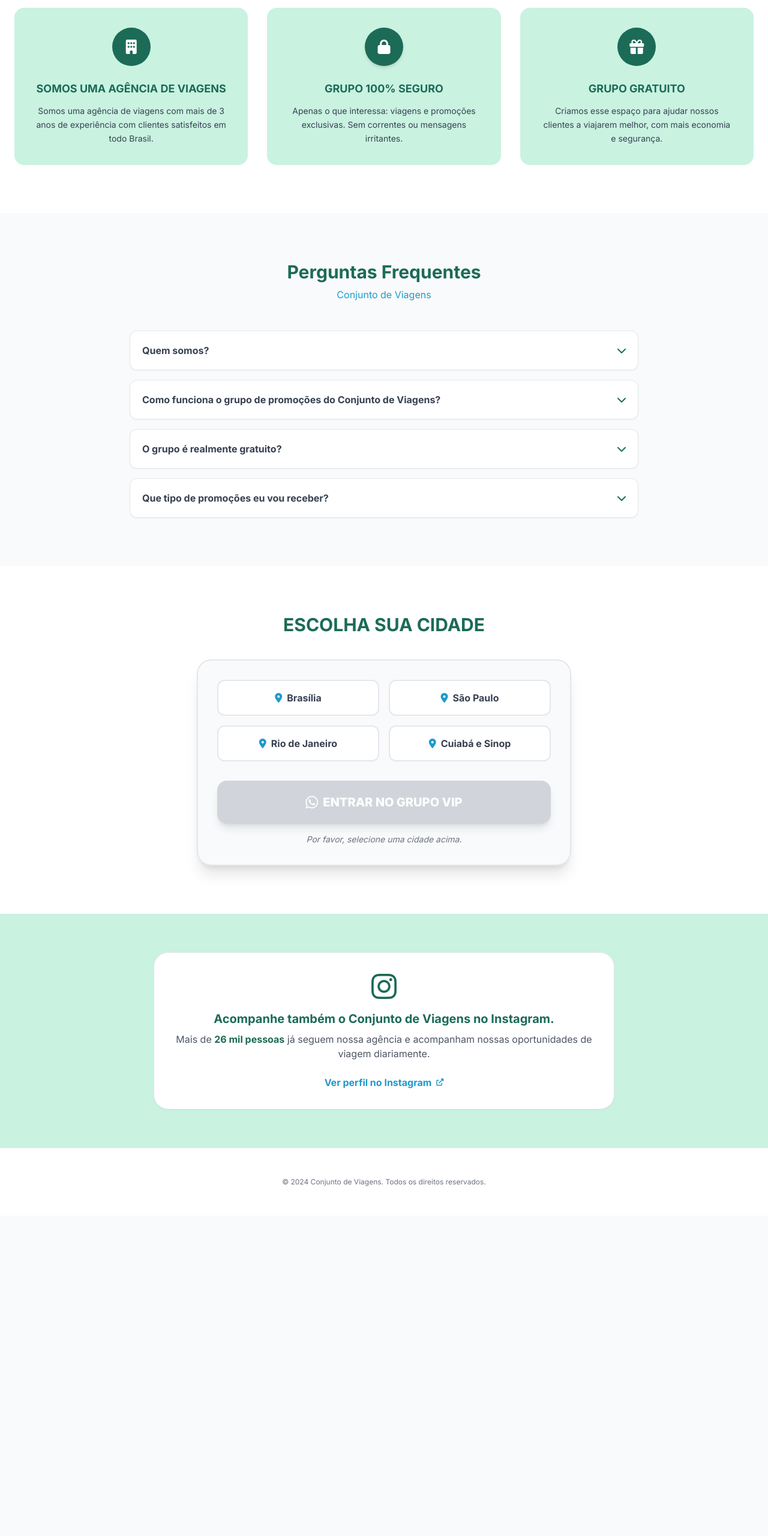
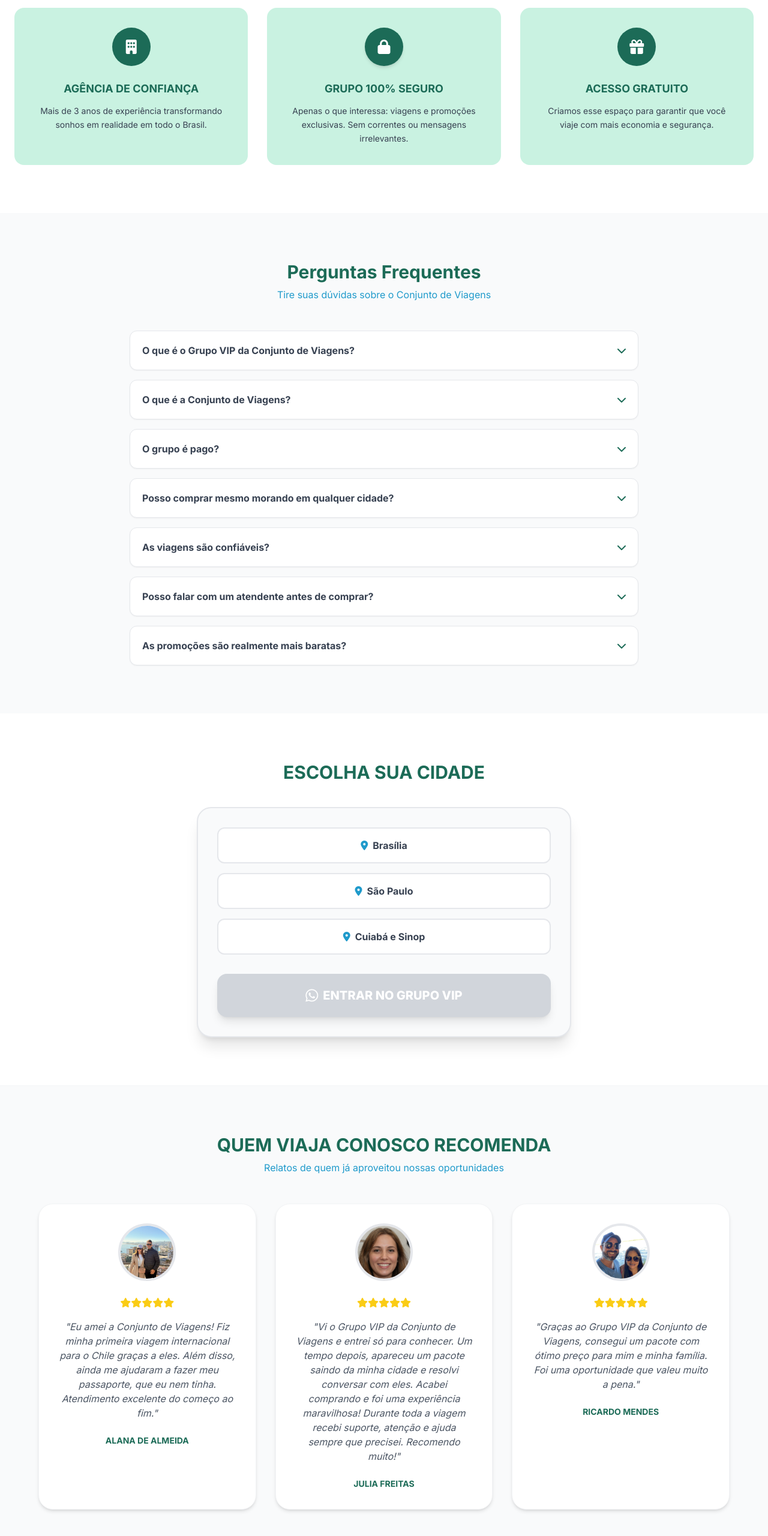
Before and after one commit to Thiagoarrigo/conjunto-de-viagens, a plain HTML site: page index.html in a window 1280 px wide. Shown: the part 860-3420 px from the top of the page at 60% size. Before the commit the page ends 2886 px from the top, so only its background shows below. Drawn offline with nearby package versions, Linux system fonts and the light colour scheme.

Commit message:
Add files via upload

```diff
--- a/index.html
+++ b/index.html
@@ -50,7 +50,6 @@
             box-shadow: 0 0 0 2px var(--verde-principal);
         }
 
-        /* Notificação de Prova Social */
         #social-proof-toast {
             position: fixed;
             bottom: 20px;
@@ -79,7 +78,6 @@
 </head>
 <body class="bg-gray-50 text-gray-800">
 
-    <!-- Notificação de Prova Social -->
     <div id="social-proof-toast">
         <div class="social-proof-card">
             <div class="flex-shrink-0 w-10 h-10 bg-verde-claro rounded-full flex items-center justify-center text-verde-principal">
@@ -92,7 +90,6 @@
         </div>
     </div>
 
-    <!-- Header Centralizado -->
     <header class="bg-white border-b border-gray-100 sticky top-0 z-50 shadow-sm">
         <div class="container mx-auto px-6 py-4 flex justify-center items-center">
             <div class="flex items-center space-x-3">
@@ -104,7 +101,6 @@
         </div>
     </header>
 
-    <!-- Hero -->
     <section class="bg-verde-principal text-white py-16 md:py-24">
         <div class="container mx-auto px-6 text-center">
             <h1 class="text-3xl md:text-5xl font-extrabold mb-6 leading-tight">
@@ -126,8 +122,6 @@
                     <option value="São Paulo - Guarulhos (GRU)">
                     <option value="São Paulo - Congonhas (CGH)">
                     <option value="Campinas - Viracopos (VCP)">
-                    <option value="Rio de Janeiro - Galeão (GIG)">
-                    <option value="Rio de Janeiro - Santos Dumont (SDU)">
                 </datalist>
 
                 <p class="text-xs text-gray-500 mt-3 italic flex items-center">
@@ -140,95 +134,116 @@
         </div>
     </section>
 
-    <!-- Benefícios -->
     <section class="py-20 bg-white">
         <div class="container mx-auto px-6">
             <div class="grid md:grid-cols-3 gap-8">
-                <!-- Benefício 1: Somos uma agência -->
                 <div class="p-8 rounded-2xl bg-verde-claro border border-transparent hover:border-verde-principal transition-all text-center">
                     <div class="w-16 h-16 bg-verde-principal rounded-full flex items-center justify-center mb-6 mx-auto">
                         <i class="fas fa-building text-white text-2xl"></i>
                     </div>
-                    <h3 class="font-bold text-lg mb-3 text-verde-principal uppercase">Somos uma agência de viagens</h3>
-                    <p class="text-gray-700 text-sm leading-relaxed">Somos uma agência de viagens com mais de 3 anos de experiência com clientes satisfeitos em todo Brasil.</p>
+                    <h3 class="font-bold text-lg mb-3 text-verde-principal uppercase">Agência de Confiança</h3>
+                    <p class="text-gray-700 text-sm leading-relaxed">Mais de 3 anos de experiência transformando sonhos em realidade em todo o Brasil.</p>
                 </div>
-                <!-- Benefício 2: Segurança -->
                 <div class="p-8 rounded-2xl bg-verde-claro border border-transparent hover:border-verde-principal transition-all text-center">
                     <div class="w-16 h-16 bg-verde-principal rounded-full flex items-center justify-center mb-6 mx-auto shadow-md">
                         <i class="fas fa-lock text-white text-2xl"></i>
                     </div>
                     <h3 class="font-bold text-lg mb-3 text-verde-principal uppercase">Grupo 100% Seguro</h3>
-                    <p class="text-gray-700 text-sm leading-relaxed">Apenas o que interessa: viagens e promoções exclusivas. Sem correntes ou mensagens irritantes.</p>
+                    <p class="text-gray-700 text-sm leading-relaxed">Apenas o que interessa: viagens e promoções exclusivas. Sem correntes ou mensagens irrelevantes.</p>
                 </div>
-                <!-- Benefício 3: Gratuito -->
                 <div class="p-8 rounded-2xl bg-verde-claro border border-transparent hover:border-verde-principal transition-all text-center">
                     <div class="w-16 h-16 bg-verde-principal rounded-full flex items-center justify-center mb-6 mx-auto">
                         <i class="fas fa-gift text-white text-2xl"></i>
                     </div>
-                    <h3 class="font-bold text-lg mb-3 text-verde-principal uppercase">Grupo Gratuito</h3>
-                    <p class="text-gray-700 text-sm leading-relaxed">Criamos esse espaço para ajudar nossos clientes a viajarem melhor, com mais economia e segurança.</p>
+                    <h3 class="font-bold text-lg mb-3 text-verde-principal uppercase">Acesso Gratuito</h3>
+                    <p class="text-gray-700 text-sm leading-relaxed">Criamos esse espaço para garantir que você viaje com mais economia e segurança.</p>
                 </div>
             </div>
         </div>
     </section>
 
-    <!-- FAQ Completo -->
     <section class="py-20 bg-gray-50">
         <div class="container mx-auto px-6 max-w-4xl">
             <div class="text-center mb-12">
                 <h2 class="text-3xl font-bold text-verde-principal">Perguntas Frequentes</h2>
-                <p class="text-azul-institucional font-medium mt-2">Conjunto de Viagens</p>
+                <p class="text-azul-institucional font-medium mt-2">Tire suas dúvidas sobre o Conjunto de Viagens</p>
             </div>
 
             <div class="space-y-4">
-                <!-- FAQ: Quem somos? -->
                 <div class="faq-item bg-white border border-gray-200 rounded-xl overflow-hidden cursor-pointer shadow-sm">
                     <div class="p-5 flex justify-between items-center hover:bg-verde-claro transition-colors" onclick="toggleFaq(this)">
-                        <span class="font-bold text-gray-700">Quem somos?</span>
+                        <span class="font-bold text-gray-700">O que é o Grupo VIP da Conjunto de Viagens?</span>
                         <i class="fas fa-chevron-down text-verde-principal transition-transform"></i>
                     </div>
                     <div class="faq-content px-5">
-                        <div class="py-5 text-gray-600 border-t border-gray-100 leading-relaxed">
-                            Somos uma agência de viagens com mais de 3 anos de experiência, atuando em todo o Brasil. Trabalhamos com viagens nacionais e internacionais, oferecendo passagens, pacotes e suporte para que nossos clientes viajem com segurança, economia e tranquilidade.
+                        <div class="py-5 text-gray-600 border-t border-gray-100">
+                            É um grupo exclusivo onde você recebe promoções reais de passagens, pacotes, cruzeiros, hotéis, tours e muito mais, sempre com valores abaixo do mercado e oportunidades limitadas.
                         </div>
                     </div>
                 </div>
-
-                <!-- FAQ 1 -->
                 <div class="faq-item bg-white border border-gray-200 rounded-xl overflow-hidden cursor-pointer shadow-sm">
                     <div class="p-5 flex justify-between items-center hover:bg-verde-claro transition-colors" onclick="toggleFaq(this)">
-                        <span class="font-bold text-gray-700">Como funciona o grupo de promoções do Conjunto de Viagens?</span>
+                        <span class="font-bold text-gray-700">O que é a Conjunto de Viagens?</span>
                         <i class="fas fa-chevron-down text-verde-principal transition-transform"></i>
                     </div>
                     <div class="faq-content px-5">
-                        <div class="py-5 text-gray-600 border-t border-gray-100 leading-relaxed">
-                            No grupo, você recebe oportunidades reais de viagem selecionadas pela nossa equipe. As promoções são organizadas para facilitar sua escolha e sempre acompanhadas de suporte da nossa agência.
+                        <div class="py-5 text-gray-600 border-t border-gray-100">
+                            Somos uma agência de viagens com mais de 3 anos de experiência. Atuamos em todo o Brasil, com clientes satisfeitos em destinos nacionais e internacionais, dizemos que a riqueza do mundo está ao seu alcance através de nós!
                         </div>
                     </div>
                 </div>
-
-                <!-- FAQ 2 -->
                 <div class="faq-item bg-white border border-gray-200 rounded-xl overflow-hidden cursor-pointer shadow-sm">
                     <div class="p-5 flex justify-between items-center hover:bg-verde-claro transition-colors" onclick="toggleFaq(this)">
-                        <span class="font-bold text-gray-700">O grupo é realmente gratuito?</span>
+                        <span class="font-bold text-gray-700">O grupo é pago?</span>
                         <i class="fas fa-chevron-down text-verde-principal transition-transform"></i>
                     </div>
                     <div class="faq-content px-5">
-                        <div class="py-5 text-gray-600 border-t border-gray-100 leading-relaxed">
-                            Sim, o grupo é totalmente gratuito. Criamos esse espaço para ajudar nossos clientes a viajarem melhor, com mais economia e segurança.
+                        <div class="py-5 text-gray-600 border-t border-gray-100">
+                            Não. O Grupo VIP é 100% gratuito. Você não paga nada para participar e só compra se quiser.
                         </div>
                     </div>
                 </div>
-
-                <!-- FAQ 3 -->
                 <div class="faq-item bg-white border border-gray-200 rounded-xl overflow-hidden cursor-pointer shadow-sm">
                     <div class="p-5 flex justify-between items-center hover:bg-verde-claro transition-colors" onclick="toggleFaq(this)">
-                        <span class="font-bold text-gray-700">Que tipo de promoções eu vou receber?</span>
+                        <span class="font-bold text-gray-700">Posso comprar mesmo morando em qualquer cidade?</span>
                         <i class="fas fa-chevron-down text-verde-principal transition-transform"></i>
                     </div>
                     <div class="faq-content px-5">
-                        <div class="py-5 text-gray-600 border-t border-gray-100 leading-relaxed">
-                            Você pode receber ofertas de passagens aéreas, pacotes completos, cruzeiros, passeios e experiências nacionais e internacionais. Tudo cuidadosamente selecionado.
+                        <div class="py-5 text-gray-600 border-t border-gray-100">
+                            Sim! Atendemos clientes de todo o Brasil, com promoções adaptadas para diferentes cidades e aeroportos.
+                        </div>
+                    </div>
+                </div>
+                <div class="faq-item bg-white border border-gray-200 rounded-xl overflow-hidden cursor-pointer shadow-sm">
+                    <div class="p-5 flex justify-between items-center hover:bg-verde-claro transition-colors" onclick="toggleFaq(this)">
+                        <span class="font-bold text-gray-700">As viagens são confiáveis?</span>
+                        <i class="fas fa-chevron-down text-verde-principal transition-transform"></i>
+                    </div>
+                    <div class="faq-content px-5">
+                        <div class="py-5 text-gray-600 border-t border-gray-100">
+                            Sim. Trabalhamos apenas com operadoras, companhias aéreas e fornecedores reconhecidos e seguros.
+                        </div>
+                    </div>
+                </div>
+                <div class="faq-item bg-white border border-gray-200 rounded-xl overflow-hidden cursor-pointer shadow-sm">
+                    <div class="p-5 flex justify-between items-center hover:bg-verde-claro transition-colors" onclick="toggleFaq(this)">
+                        <span class="font-bold text-gray-700">Posso falar com um atendente antes de comprar?</span>
+                        <i class="fas fa-chevron-down text-verde-principal transition-transform"></i>
+                    </div>
+                    <div class="faq-content px-5">
+                        <div class="py-5 text-gray-600 border-t border-gray-100">
+                            Claro! Você sempre terá atendimento personalizado para tirar dúvidas antes de decidir.
+                        </div>
+                    </div>
+                </div>
+                <div class="faq-item bg-white border border-gray-200 rounded-xl overflow-hidden cursor-pointer shadow-sm">
+                    <div class="p-5 flex justify-between items-center hover:bg-verde-claro transition-colors" onclick="toggleFaq(this)">
+                        <span class="font-bold text-gray-700">As promoções são realmente mais baratas?</span>
+                        <i class="fas fa-chevron-down text-verde-principal transition-transform"></i>
+                    </div>
+                    <div class="faq-content px-5">
+                        <div class="py-5 text-gray-600 border-t border-gray-100">
+                            Sim. As ofertas vêm de negociações diretas com operadoras, companhias aéreas e fornecedores, além de monitoramento constante de tarifas. Quem está no grupo recebe primeiro e paga menos.
                         </div>
                     </div>
                 </div>
@@ -236,20 +251,16 @@
         </div>
     </section>
 
-    <!-- Seleção de Cidades -->
     <section id="selecao-grupos" class="py-20 bg-white text-center">
         <div class="container mx-auto px-6 max-w-2xl">
             <h2 class="text-3xl font-bold text-verde-principal mb-10 uppercase">Escolha sua cidade</h2>
             <div class="bg-gray-50 p-8 rounded-3xl shadow-xl border-2 border-verde-claro">
-                <div class="grid grid-cols-1 sm:grid-cols-2 gap-4 mb-8">
+                <div class="grid grid-cols-1 gap-4 mb-8">
                     <button onclick="selectCity('brasília', 'https://chat.whatsapp.com/DFwubGTwOoC2L9SXwJeZi2')" class="city-option p-4 rounded-xl border-2 border-gray-200 bg-white font-bold text-gray-700 hover:border-azul-institucional transition-all flex items-center justify-center">
                         <i class="fas fa-map-marker-alt mr-2 text-azul-institucional"></i> Brasília
                     </button>
                     <button onclick="selectCity('são paulo', 'https://chat.whatsapp.com/BwWXawnGJaJ27Yyztb9fSH')" class="city-option p-4 rounded-xl border-2 border-gray-200 bg-white font-bold text-gray-700 hover:border-azul-institucional transition-all flex items-center justify-center">
                         <i class="fas fa-map-marker-alt mr-2 text-azul-institucional"></i> São Paulo
-                    </button>
-                    <button onclick="selectCity('rio de janeiro', 'https://chat.whatsapp.com/J0lDBJ3docT12dAtfgShoJ')" class="city-option p-4 rounded-xl border-2 border-gray-200 bg-white font-bold text-gray-700 hover:border-azul-institucional transition-all flex items-center justify-center">
-                        <i class="fas fa-map-marker-alt mr-2 text-azul-institucional"></i> Rio de Janeiro
                     </button>
                     <button onclick="selectCity('cuiabá', 'https://chat.whatsapp.com/H9ek3vgzNjs1nWtncqhXBo')" class="city-option p-4 rounded-xl border-2 border-gray-200 bg-white font-bold text-gray-700 hover:border-azul-institucional transition-all flex items-center justify-center">
                         <i class="fas fa-map-marker-alt mr-2 text-azul-institucional"></i> Cuiabá e Sinop
@@ -259,12 +270,48 @@
                     <i class="fab fa-whatsapp text-2xl"></i>
                     <span>Entrar no Grupo VIP</span>
                 </button>
-                <p id="selection-hint" class="mt-4 text-sm text-gray-500 italic">Por favor, selecione uma cidade acima.</p>
             </div>
         </div>
     </section>
 
-    <!-- Instagram -->
+    <section class="py-20 bg-gray-50 border-t border-gray-100">
+        <div class="container mx-auto px-6">
+            <div class="text-center mb-12">
+                <h2 class="text-3xl font-bold text-verde-principal uppercase">Quem viaja conosco recomenda</h2>
+                <p class="text-azul-institucional font-medium mt-2">Relatos de quem já aproveitou nossas oportunidades</p>
+            </div>
+
+            <div class="grid md:grid-cols-3 gap-8 max-w-6xl mx-auto">
+                <div class="bg-white p-8 rounded-3xl shadow-md border border-gray-100 flex flex-col items-center text-center">
+                    <img src="image_028680.jpg" alt="Alana de Almeida" class="w-24 h-24 rounded-full object-cover mb-6 border-4 border-verde-claro">
+                    <div class="mb-4 text-yellow-400">
+                        <i class="fas fa-star"></i><i class="fas fa-star"></i><i class="fas fa-star"></i><i class="fas fa-star"></i><i class="fas fa-star"></i>
+                    </div>
+                    <p class="text-gray-600 italic mb-6">"Eu amei a Conjunto de Viagens! Fiz minha primeira viagem internacional para o Chile graças a eles. Além disso, ainda me ajudaram a fazer meu passaporte, que eu nem tinha. Atendimento excelente do começo ao fim."</p>
+                    <p class="font-bold text-verde-principal uppercase text-sm">Alana de Almeida</p>
+                </div>
+
+                <div class="bg-white p-8 rounded-3xl shadow-md border border-gray-100 flex flex-col items-center text-center">
+                    <img src="image_028d8a.jpg" alt="Julia Freitas" class="w-24 h-24 rounded-full object-cover mb-6 border-4 border-verde-claro">
+                    <div class="mb-4 text-yellow-400">
+                        <i class="fas fa-star"></i><i class="fas fa-star"></i><i class="fas fa-star"></i><i class="fas fa-star"></i><i class="fas fa-star"></i>
+                    </div>
+                    <p class="text-gray-600 italic mb-6">"Vi o Grupo VIP da Conjunto de Viagens e entrei só para conhecer. Um tempo depois, apareceu um pacote saindo da minha cidade e resolvi conversar com eles. Acabei comprando e foi uma experiência maravilhosa! Durante toda a viagem recebi suporte, atenção e ajuda sempre que precisei. Recomendo muito!"</p>
+                    <p class="font-bold text-verde-principal uppercase text-sm">Julia Freitas</p>
+                </div>
+
+                <div class="bg-white p-8 rounded-3xl shadow-md border border-gray-100 flex flex-col items-center text-center">
+                    <img src="image_028dc7.jpg" alt="Ricardo Mendes" class="w-24 h-24 rounded-full object-cover mb-6 border-4 border-verde-claro">
+                    <div class="mb-4 text-yellow-400">
+                        <i class="fas fa-star"></i><i class="fas fa-star"></i><i class="fas fa-star"></i><i class="fas fa-star"></i><i class="fas fa-star"></i>
+                    </div>
+                    <p class="text-gray-600 italic mb-6">"Graças ao Grupo VIP da Conjunto de Viagens, consegui um pacote com ótimo preço para mim e minha família. Foi uma oportunidade que valeu muito a pena."</p>
+                    <p class="font-bold text-verde-principal uppercase text-sm">Ricardo Mendes</p>
+                </div>
+            </div>
+        </div>
+    </section>
+
     <section class="py-16 bg-verde-claro">
         <div class="container mx-auto px-6 text-center">
             <div class="max-w-3xl mx-auto bg-white p-8 rounded-3xl shadow-sm border border-verde-principal/10">
@@ -283,50 +330,20 @@
         </div>
     </section>
 
-    <!-- Rodapé -->
     <footer class="py-12 bg-white text-center text-gray-500 text-xs border-t border-gray-100">
         <div class="container mx-auto px-6">
-            <p>&copy; 2024 Conjunto de Viagens. Todos os direitos reservados.</p>
+            <p>&copy; 2026 Conjunto de Viagens. Todos os direitos reservados.</p>
         </div>
     </footer>
 
     <script>
-        // Prova Social
-        const nomesFemininos = ["Ana Ribeiro", "Mariana Costa", "Juliana Martins", "Camila Ferreira", "Bruna Azevedo", "Larissa Pacheco", "Renata Oliveira", "Daniela Farias", "Paula Nogueira", "Vanessa Teixeira", "Patrícia Gomes", "Bianca Moreira", "Gabriela Lopes", "Tatiane Rocha", "Natália Barros", "Fernanda Torres", "Priscila Cunha", "Adriana Lima", "Débora Freitas", "Carolina Pinto", "Amanda Silveira", "Flávia Cardoso", "Isabela Tavares", "Letícia Andrade", "Viviane Duarte", "Aline Bastos", "Raquel Menezes", "Beatriz Rangel", "Heloísa Guimarães", "Sofia Brandão", "Luana Peixoto", "Monique Paiva", "Evelyn Pimentel", "Milena Rezende", "Lorena Magalhães", "Jéssica Fonseca", "Thais Amorim", "Ingrid Vasconcelos", "Kátia Montenegro", "Elisa Figueiredo", "Mirela Vitorino", "Joana Pires", "Cíntia Alencar", "Daniela Portela", "Márcia Sampaio", "Tatiana Coelho", "Iris Batista", "Nicole Guedes", "Samara Lins", "Paula Bittencourt"];
-        const nomesMasculinos = ["Lucas Andrade", "Rafael Costa", "Bruno Teixeira", "Felipe Martins", "Diego Moreira", "André Ribeiro", "Guilherme Rocha", "Eduardo Nogueira", "Matheus Pacheco", "Thiago Barros", "Vinícius Freitas", "Daniel Farias", "Leandro Silveira", "Renato Torres", "Caio Tavares", "Pedro Guimarães", "Igor Cunha", "Marcelo Azevedo", "Victor Paiva", "Leonardo Brandão", "Henrique Batista", "Otávio Lopes", "Alan Duarte", "Douglas Rangel", "Samuel Menezes", "Wesley Amorim", "Rodrigo Vasconcelos", "Cristiano Magalhães", "Fábio Montenegro", "Jonathan Pimentel", "Bruno Alencar", "Thiago Portela", "Ricardo Sampaio", "Alex Coelho", "Murilo Vitorino", "Jefferson Pires", "Arthur Figueiredo", "Emerson Guedes", "Paulo Lins", "Rafael Bittencourt", "Sérgio Cardoso", "Júnior Fonseca", "Victor Rezende", "Luan Peixoto", "Marcos Paes", "Tiago Noronha", "Eduardo Pimentel", "Bruno Lacerda", "Allan Monteiro", "Renato Queiroz"];
-        const frases = [
-            "acaba de entrar no nosso grupo VIP de promoções.",
-            "acaba de iniciar um atendimento personalizado.",
-            "entrou no grupo VIP para planejar sua viagem.",
-            "iniciou um atendimento agora com nossa equipe."
-        ];
-
-        let notificationsShown = 0;
-        const maxNotifications = 3;
-
-        function showNotification() {
-            if (notificationsShown >= maxNotifications) return;
-            const todos = [...nomesFemininos, ...nomesMasculinos];
-            const nome = todos[Math.floor(Math.random() * todos.length)];
-            const frase = frases[Math.floor(Math.random() * frases.length)];
-            const toast = document.getElementById('social-proof-toast');
-            document.getElementById('social-proof-text').innerHTML = `<strong>${nome}</strong> ${frase}`;
-            toast.classList.add('show');
-            notificationsShown++;
-            setTimeout(() => {
-                toast.classList.remove('show');
-                if (notificationsShown < maxNotifications) scheduleNext();
-            }, 6000);
+        function toggleFaq(element) {
+            const item = element.parentElement;
+            const isActive = item.classList.contains('active');
+            document.querySelectorAll('.faq-item').forEach(el => el.classList.remove('active'));
+            if (!isActive) item.classList.add('active');
         }
 
-        function scheduleNext() {
-            const delay = Math.floor(Math.random() * (90000 - 40000 + 1)) + 40000;
-            setTimeout(showNotification, delay);
-        }
-
-        window.onload = () => setTimeout(showNotification, 10000);
-
-        // Seleção de Cidades
         let selectedUrl = "";
         function selectCity(name, url) {
             selectedUrl = url;
@@ -336,20 +353,11 @@
             btn.disabled = false;
             btn.classList.remove('bg-gray-300', 'cursor-not-allowed');
             btn.classList.add('bg-verde-destaque', 'cursor-pointer');
-            document.getElementById('selection-hint').innerHTML = `Você selecionou: <strong>${name.toUpperCase()}</strong>`;
         }
 
         function redirectToGroup() {
             if(selectedUrl) window.open(selectedUrl, '_blank');
         }
-
-        // Accordion FAQ
-        function toggleFaq(element) {
-            const item = element.parentElement;
-            const isActive = item.classList.contains('active');
-            document.querySelectorAll('.faq-item').forEach(el => el.classList.remove('active'));
-            if (!isActive) item.classList.add('active');
-        }
     </script>
 </body>
 </html>
```
